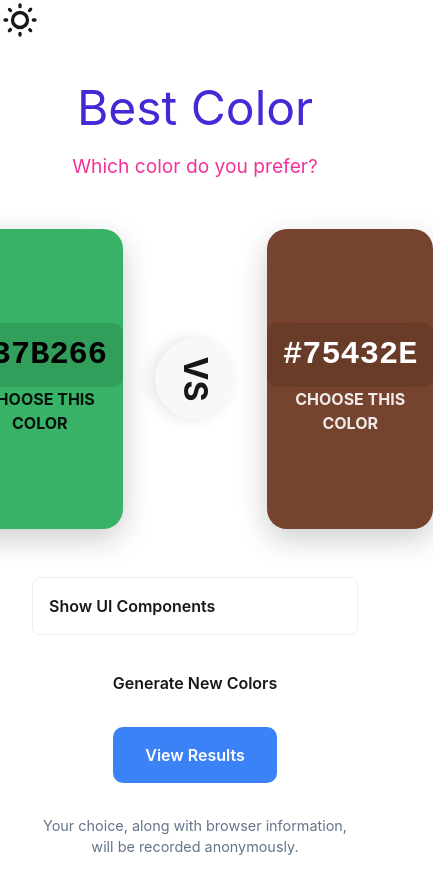
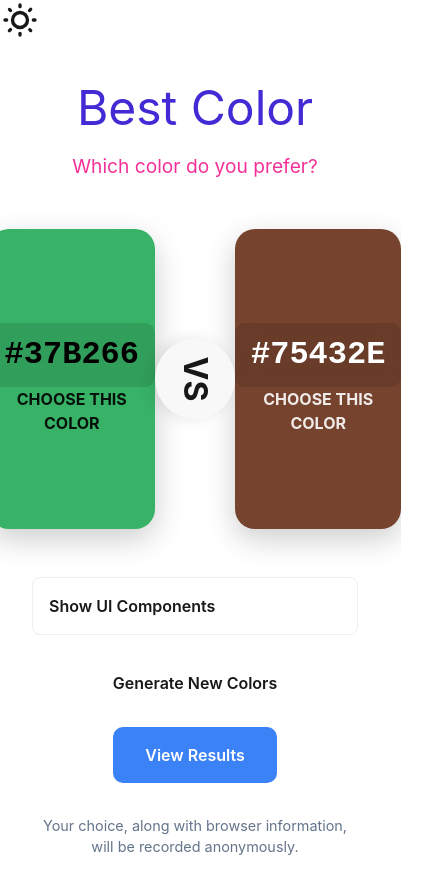
Before and after one commit to Etown-CS/best-color, a SvelteKit app: page / in a window 390 px wide. Shown: the whole page, 433 px wide, since content can reach past the window. Built offline with nearby package versions, Linux system fonts and the light colour scheme; no server answers.

Commit message:
adjust css for mobile displays

```diff
--- a/src/routes/+page.svelte
+++ b/src/routes/+page.svelte
@@ -121,8 +121,8 @@
 
 	.colors-container {
 		display: grid;
-		grid-template-columns: 5fr 1fr 5fr;
-		gap: 2rem;
+		grid-template-columns: 9fr 0.5fr 9fr;
+		gap: 0rem;
 		align-items: center;
 		justify-content: center;
 		margin-bottom: 3rem;
@@ -131,7 +131,7 @@
 
 	.color-option {
 		flex: 1;
-		min-width: 200px;
+		min-width: 150px;
 		height: 120px;
 		border: none;
 		border-radius: 20px;
@@ -173,7 +173,7 @@
 	.vs {
 		font-size: 2rem;
 		font-weight: bold;
-		padding: 1rem;
+		padding: 0rem;
 		border-radius: 50%;
 		width: 80px;
 		height: 80px;
```
